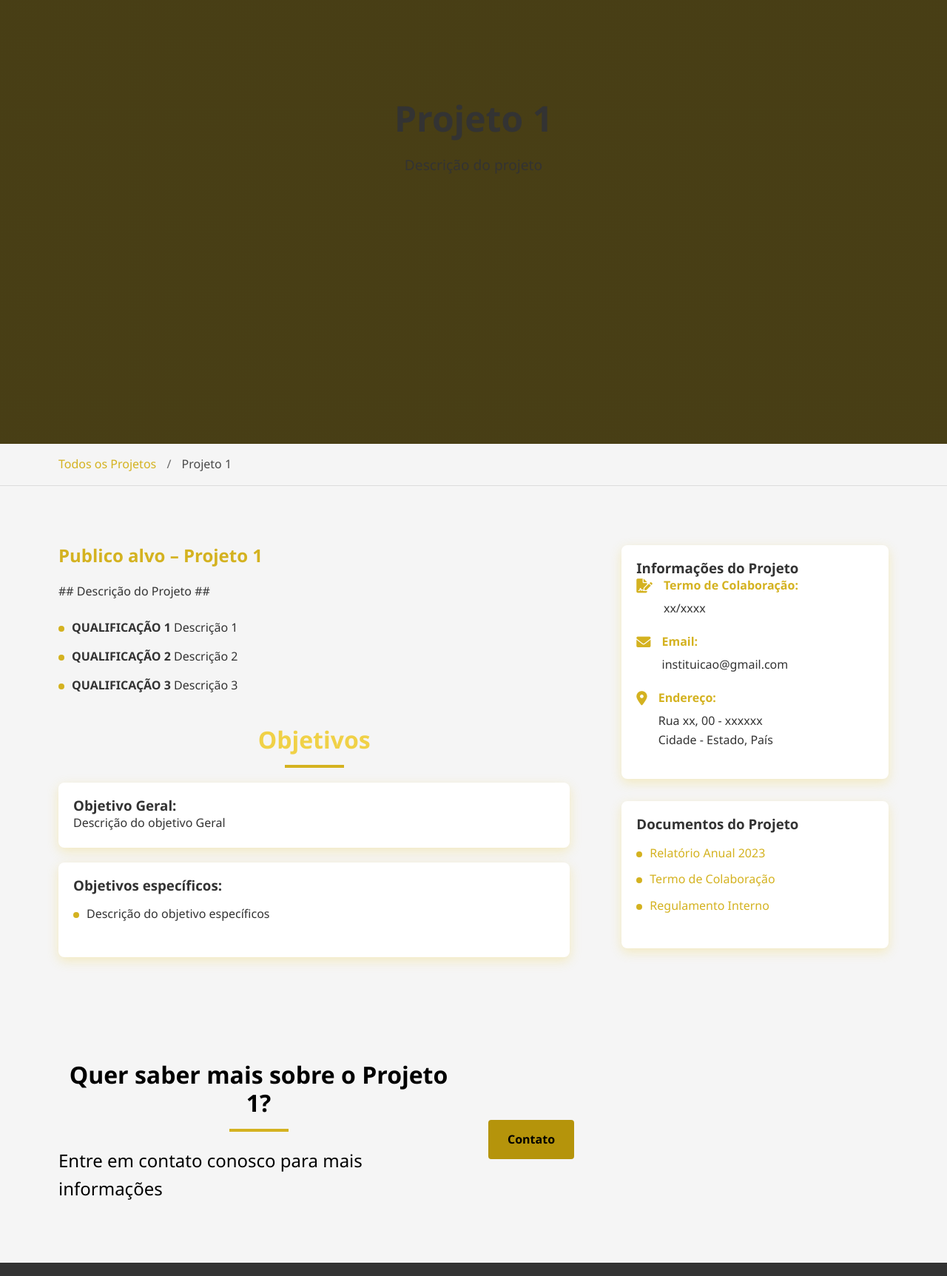
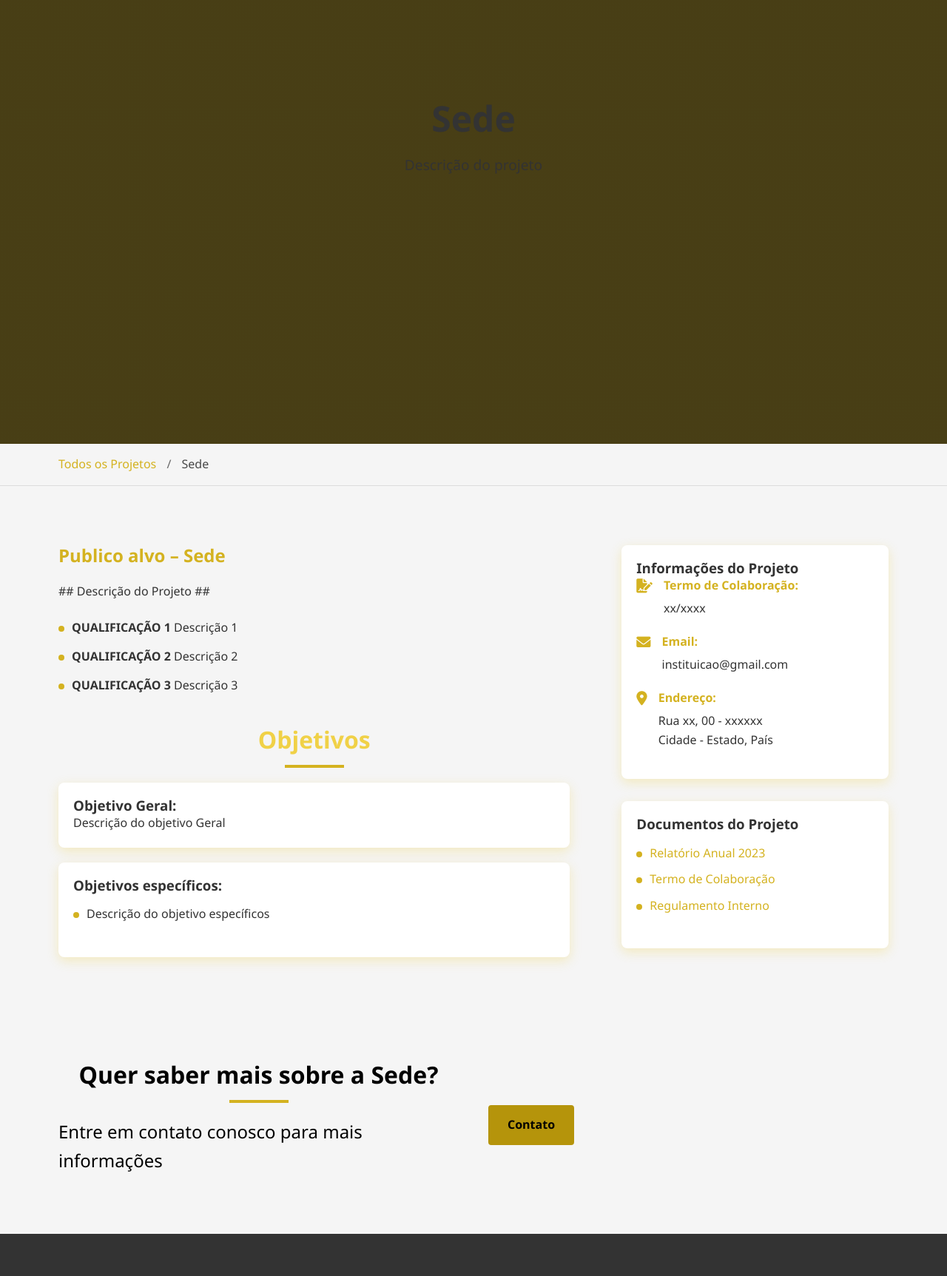
Before and after one commit to VH-00/site-ong, a plain HTML site: page projetos/sede.html in a window 1280 px wide. Shown: the part 280-2005 px from the top of the page at 74% size. Drawn offline with Linux system fonts and the light colour scheme.

Commit message:
Update sede.html
final

```diff
--- a/projetos/sede.html
+++ b/projetos/sede.html
@@ -87,7 +87,7 @@
     <main class="projeto-page">
         <section class="hero page-header" style="background-color: var(--primary-color);">
             <div class="container">
-                <h1 class="hero-title">Projeto 1</h1>
+                <h1 class="hero-title">Sede</h1>
                 <p class="hero-text">Descrição do projeto</p>
             </div>
         </section>
@@ -96,7 +96,7 @@
             <div class="container">
                 <a href="../projetos/projetos.html" class="breadcrumb-link">Todos os Projetos</a>
                 <span class="breadcrumb-separator">/</span>
-                <span class="breadcrumb-current">Projeto 1</span>
+                <span class="breadcrumb-current">Sede</span>
             </div>
         </nav>
 
@@ -104,7 +104,7 @@
             <div class="container">
                 <div class="grid" style="grid-template-columns: 2fr 1fr; gap: 40px; align-items: flex-start;">
                     <div class="projeto-content">
-                        <h2 class="section-subtitle">Publico alvo – Projeto 1</h2>
+                        <h2 class="section-subtitle">Publico alvo – Sede</h2>
 
                         <div class="projeto-texto">
                             <p> ## Descrição do Projeto ##  </p>
@@ -188,7 +188,7 @@
             <div class="container">
                 <div class="grid" style="grid-template-columns: 1fr 1fr; align-items: center; gap: 40px;">
                     <div>
-                        <h2 class="section-title" style="color: var(--black);">Quer saber mais sobre o Projeto 1?</h2>
+                        <h2 class="section-title" style="color: var(--black);">Quer saber mais sobre a Sede?</h2>
                         <p class="section-subtitle" style="color: var(--black);">Entre em contato conosco para mais informações</p>
                     </div>
                     <div class="text-right">
```
